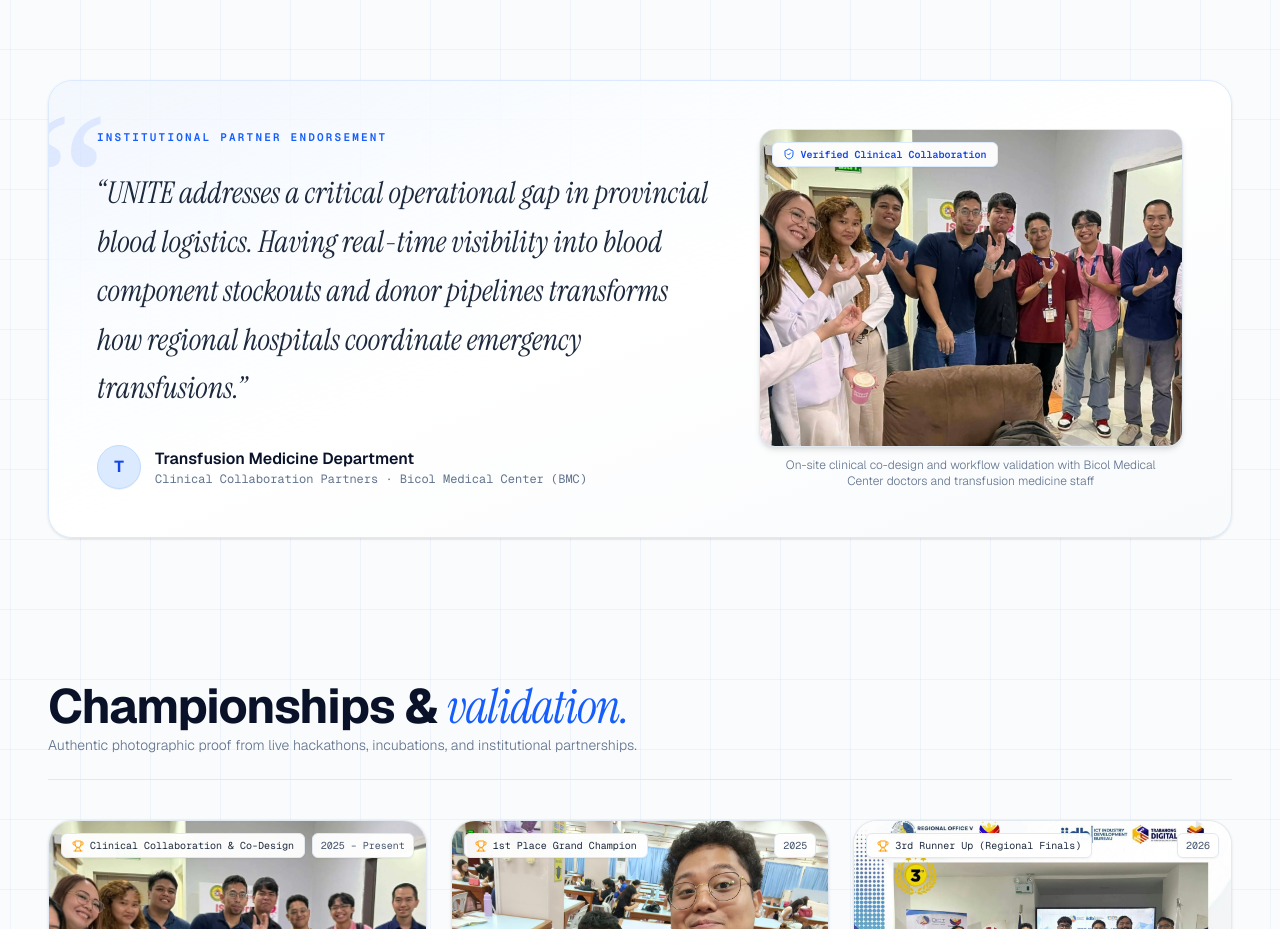
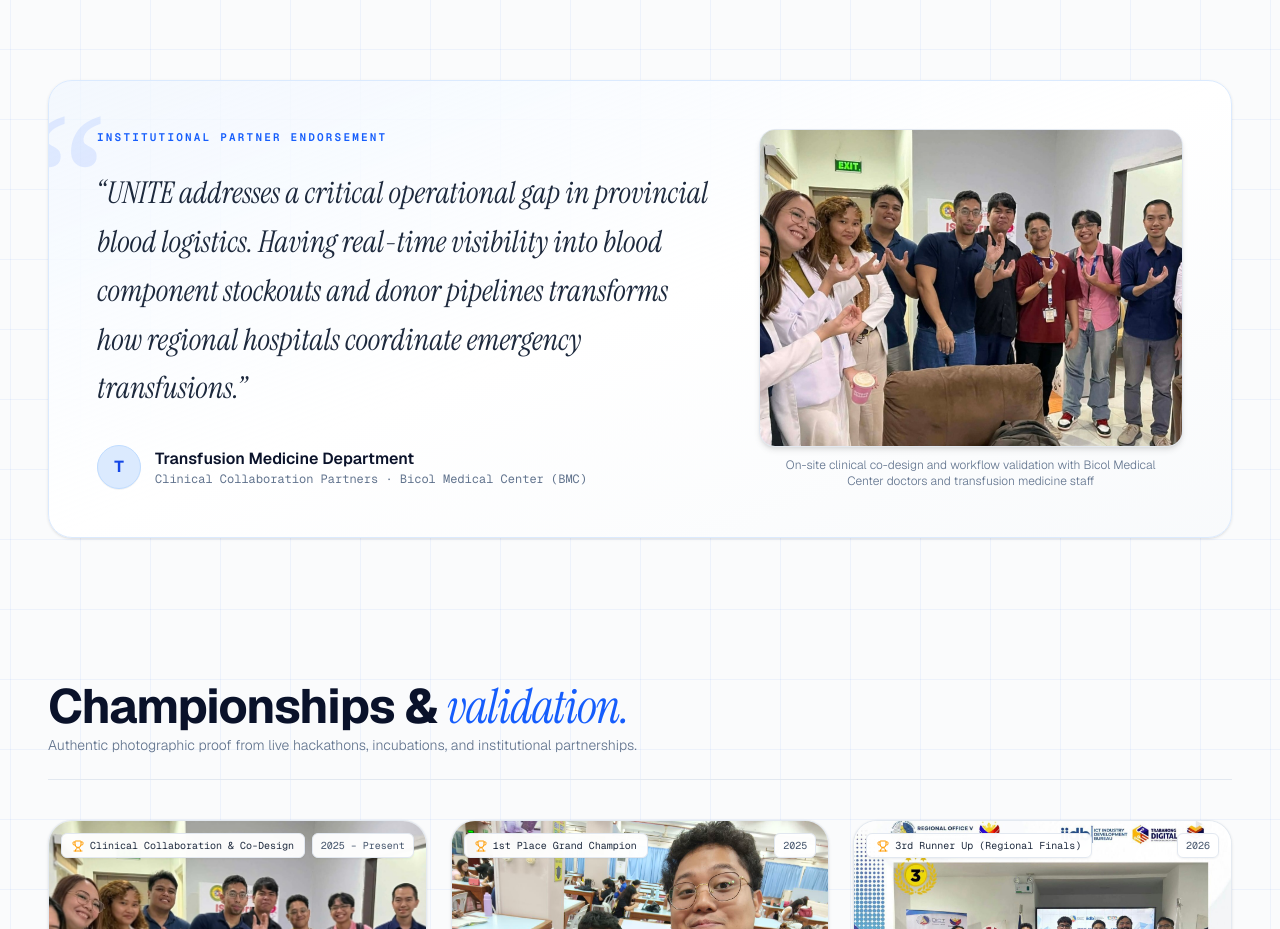
Before and after one commit to temqest/portfolio, a Next.js app: page /detail/1 in a window 1280 px wide. Shown: the part 5140-6069 px from the top of the page. Built offline with nearby package versions, Linux system fonts and the light colour scheme.

Commit message:
refactor(case-study): remove badge overlay from BMC clinical photo

```diff
--- a/src/components/case-study/CaseStudyView.tsx
+++ b/src/components/case-study/CaseStudyView.tsx
@@ -498,16 +498,12 @@ export function CaseStudyView({ study }: CaseStudyViewProps) {
               {/* Verified Clinical Collaboration Photo */}
               {study.testimonial.image && (
                 <div className="lg:col-span-5 flex flex-col items-center">
-                  <div className="w-full aspect-[16/10] sm:aspect-[4/3] rounded-2xl overflow-hidden border border-slate-200 shadow-md bg-slate-100 group relative">
+                  <div className="w-full aspect-[16/10] sm:aspect-[4/3] rounded-2xl overflow-hidden border border-slate-200 shadow-md bg-slate-100 group">
                     <img
                       src={study.testimonial.image}
                       alt="Clinical collaboration validation"
                       className="w-full h-full object-cover group-hover:scale-105 transition-transform duration-700"
                     />
-                    <div className="absolute top-3 left-3 px-2.5 py-1 rounded-md bg-white/95 backdrop-blur-md text-[10px] font-mono text-blue-700 border border-blue-100 font-semibold shadow-xs flex items-center gap-1.5">
-                      <ShieldCheck className="w-3 h-3 text-blue-600" />
-                      <span>Verified Clinical Collaboration</span>
-                    </div>
                   </div>
                   {study.testimonial.imageCaption && (
                     <p className="text-xs text-slate-500 font-light text-center mt-2.5 px-2">
```
